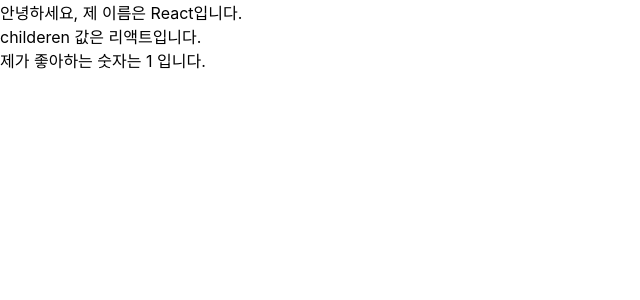
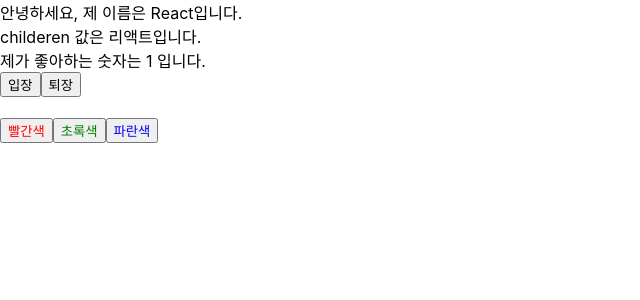
Before and after one commit to gugitgugit/react-study, a React (Create React App) app in the folder hello-react/: page / in a window 1280 px wide. Shown: the top 300 px of the page, without its empty margins (0-640 px from the left). Built offline with nearby package versions, Linux system fonts and the light colour scheme.

Commit message:
useState ex

```diff
--- a/hello-react/src/App.js
+++ b/hello-react/src/App.js
@@ -1,11 +1,15 @@
 import React from "react";
 import MyComponent from "./MyComponent";
+import Say from "./Say";
 
 const App = () => {
   return (
-    <MyComponent name="React" favoriteNumber={1}>
-      리액트
-    </MyComponent>
+    <>
+      <MyComponent name="React" favoriteNumber={1}>
+        리액트
+      </MyComponent>
+      <Say />
+    </>
   );
 };
 
--- a/hello-react/src/Say.js
+++ b/hello-react/src/Say.js
@@ -1,7 +1,29 @@
 import React from "react";
+import { useState } from "react";
 
 const Say = () => {
-  return <div></div>;
+  const [message, setMessage] = useState("");
+  const onClickEnter = () => setMessage("안녕하세요!");
+  const onClickLeave = () => setMessage("안녕히 가세요!");
+
+  const [color, setColor] = useState("black");
+
+  return (
+    <div>
+      <button onClick={onClickEnter}>입장</button>
+      <button onClick={onClickLeave}>퇴장</button>
+      <h1 style={{ color }}>{message}</h1>
+      <button style={{ color: "red" }} onClick={() => setColor("red")}>
+        빨간색
+      </button>
+      <button style={{ color: "green" }} onClick={() => setColor("green")}>
+        초록색
+      </button>
+      <button style={{ color: "blue" }} onClick={() => setColor("blue")}>
+        파란색
+      </button>
+    </div>
+  );
 };
 
 export default Say;
```
